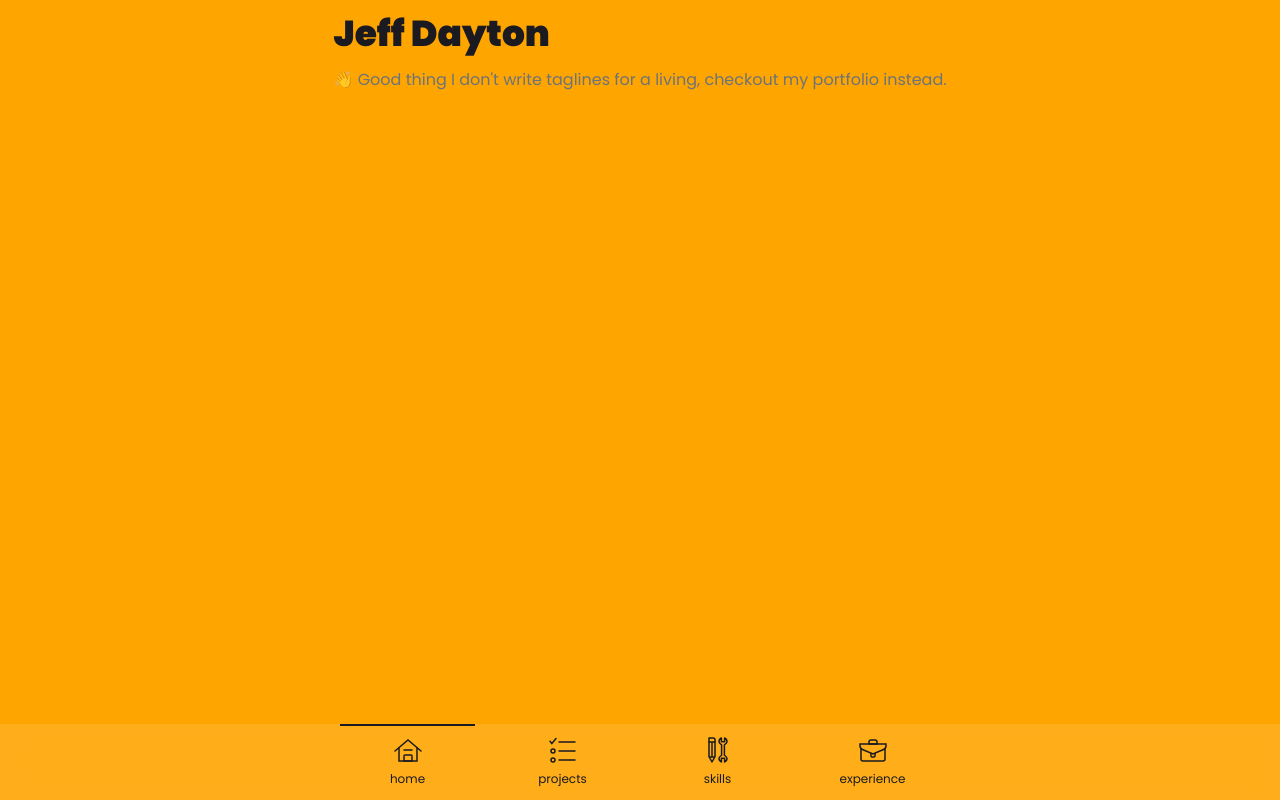
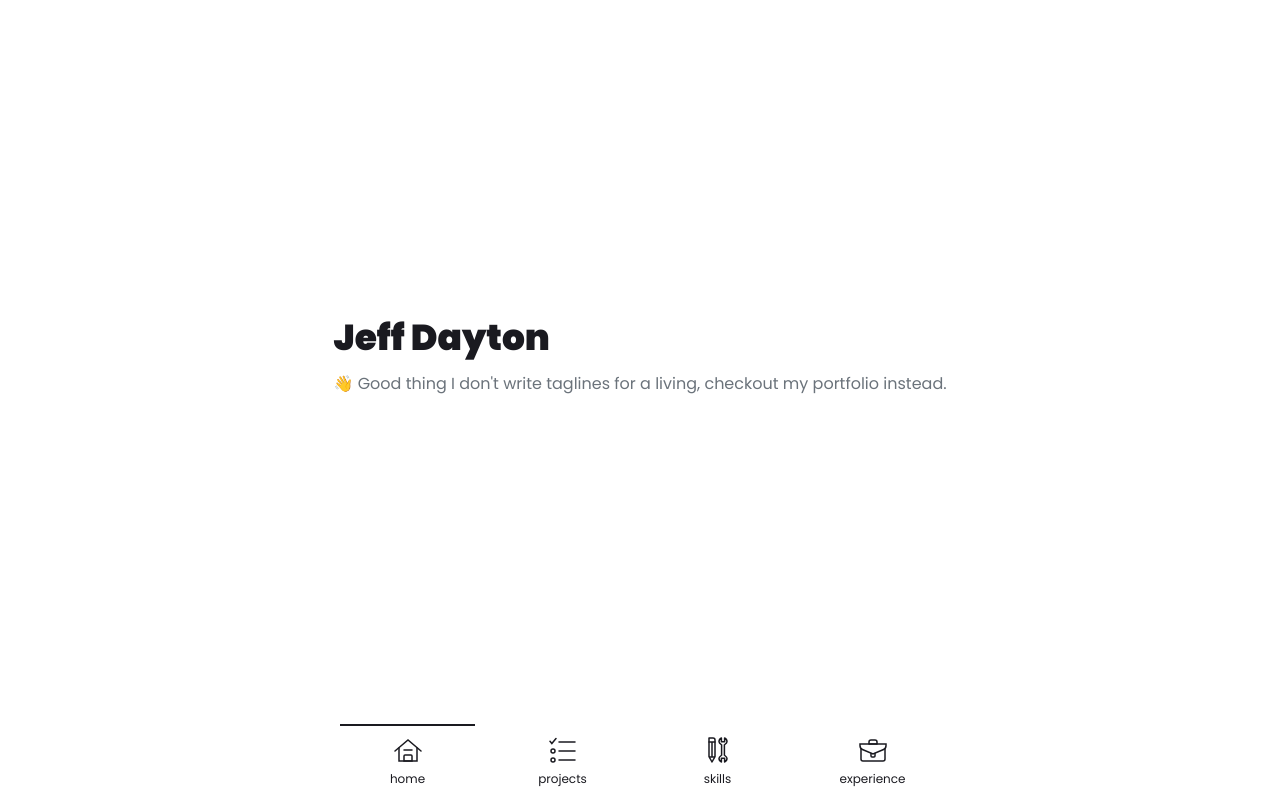
Before and after one commit to d8en/jd-portfolio, a React (Vite) app: page / in a window 1280 px wide. Built offline with nearby package versions, Linux system fonts and the light colour scheme.

Commit message:
app container fiasco

```diff
--- a/src/components/jdViewWrapper/viewWrapperStyles.module.scss
+++ b/src/components/jdViewWrapper/viewWrapperStyles.module.scss
@@ -1,21 +1,35 @@
 @use "../../styles/" as *;
 
 .viewContent {
+    display: grid;
+    // place-items: start center;
+    // text-align: center;
+    @include boxSizingBorder;
     // width: 100%;
-    display: grid;
-    place-items: start center;
-    @include boxSizingBorder;
     // margin: 0 20px;
 
     // @include media-phone {
     //     padding: 0 0 240px 0;
     // }
 
+    // padding-bottom: 400px;
+
     @include fullVh;
     // width: 100%;
-    overflow-y: scroll;
+    overflow-y: auto;
+    margin: 0 auto;
     @include scroll-bar;
-    background-color: orange;
+    width: 100vw;
+    place-items: center;
+    // &:after {
+    //     content: "";
+    //     height: 400px;
+    // }
+    &::after {
+        content: "Firefox appears to treat bottom padding in scrollable divs differently, or it's bugged.";
+        height: 100px;
+        color: transparent;
+    }
 }
 
 .viewHeader {
--- a/src/views/jdAppView/appViewStyles.module.scss
+++ b/src/views/jdAppView/appViewStyles.module.scss
@@ -2,7 +2,6 @@
 
 .appContainer {
     display: grid;
-    // place-items: center;
     width: 100vw;
     @include fullVh;
     margin: 0 auto;
--- a/src/views/jdHomeView/homeStyles.module.scss
+++ b/src/views/jdHomeView/homeStyles.module.scss
@@ -3,4 +3,5 @@
 .homeContainer {
     @include bodyPadding;
     display: grid;
+    place-self: end center;
 }
```
